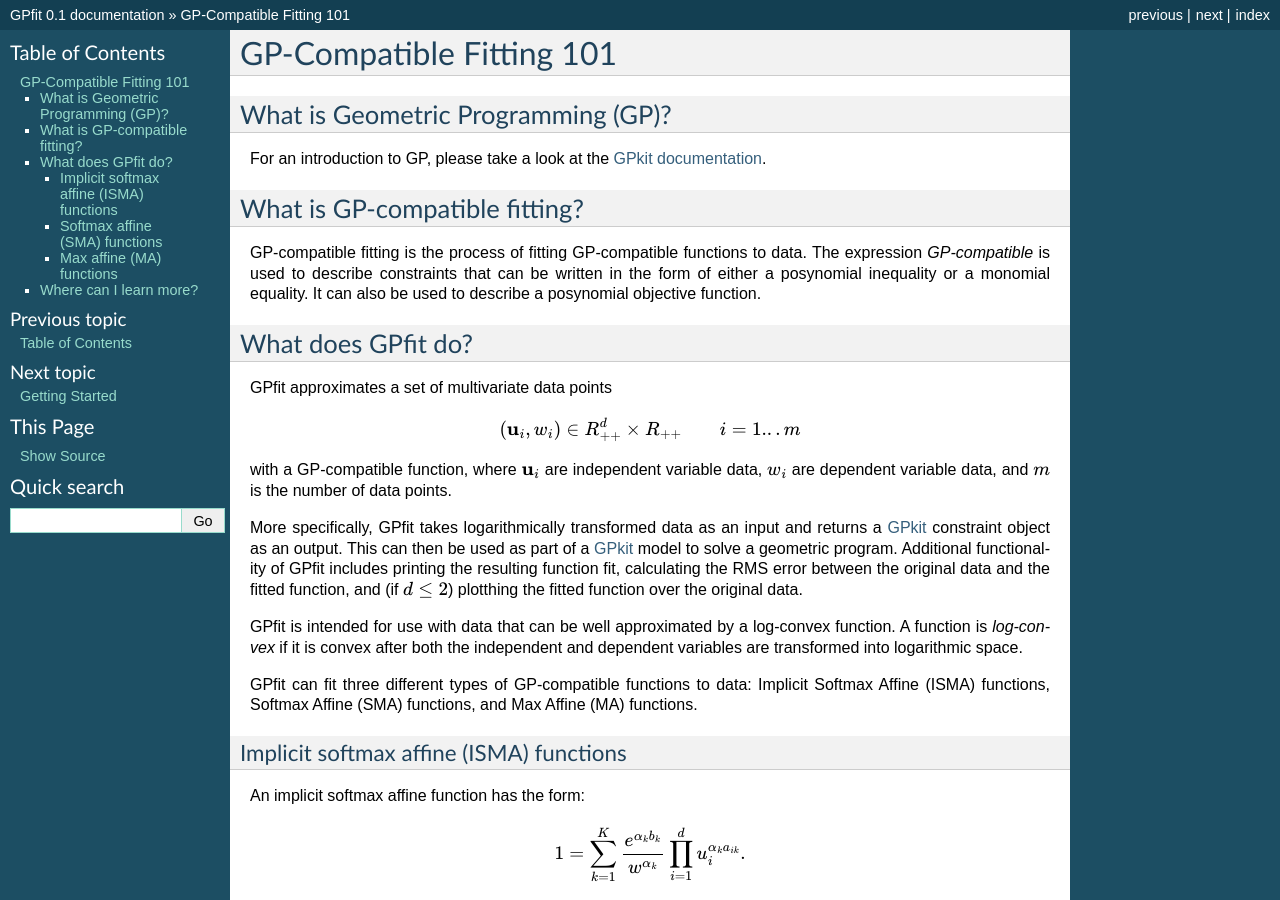
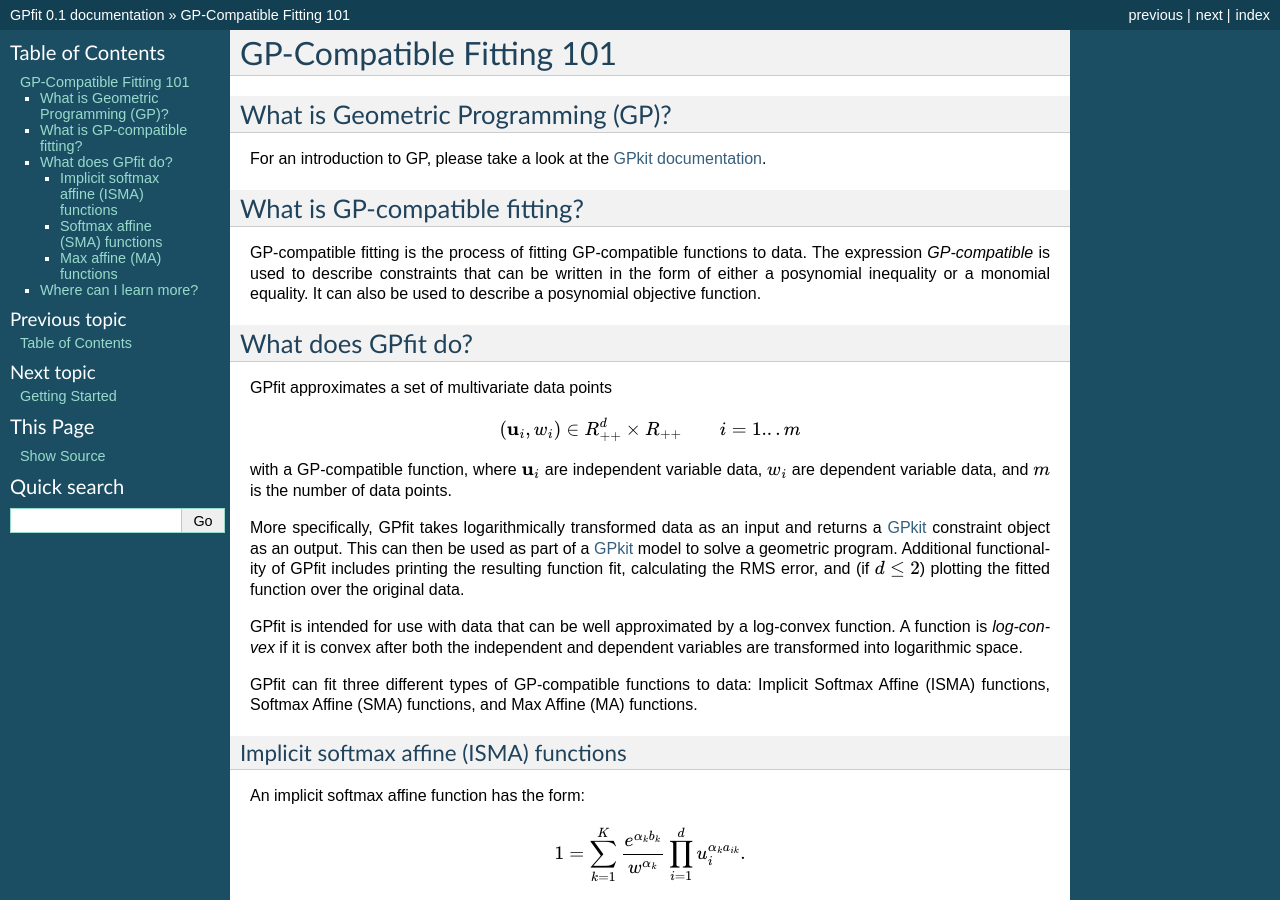
Before and after one commit to convexengineering/gpfit, a Sphinx documentation site: the page built from docs/source/gpfit101.rst, in a window 1280 px wide and 900 px high. Built offline with Sphinx 7.4.7, drawn with Linux system fonts in a browser that asks for light colours.

Commit message:
fixed typos

```diff
--- a/docs/source/gpfit101.rst
+++ b/docs/source/gpfit101.rst
@@ -22,7 +22,7 @@
 
 with a GP-compatible function, where :math:`\mathbf{u}_i` are independent variable data, :math:`w_i` are dependent variable data, and :math:`m` is the number of data points.
 
-More specifically, GPfit takes logarithmically transformed data as an input and returns a `GPkit <http://gpkit.readthedocs.org>`_ constraint object as an output. This can then be used as part of a `GPkit <http://gpkit.readthedocs.org>`_ model to solve a geometric program. Additional functionality of GPfit includes printing the resulting function fit, calculating the RMS error between the original data and the fitted function, and (if :math:`d \leq 2`) plotthing the fitted function over the original data.
+More specifically, GPfit takes logarithmically transformed data as an input and returns a `GPkit <http://gpkit.readthedocs.org>`_ constraint object as an output. This can then be used as part of a `GPkit <http://gpkit.readthedocs.org>`_ model to solve a geometric program. Additional functionality of GPfit includes printing the resulting function fit, calculating the RMS error, and (if :math:`d \leq 2`) plotting the fitted function over the original data.
 
 GPfit is intended for use with data that can be well approximated by a log-convex function. A function is *log-convex* if it is convex after both the independent and dependent variables are transformed into logarithmic space.
 
```
